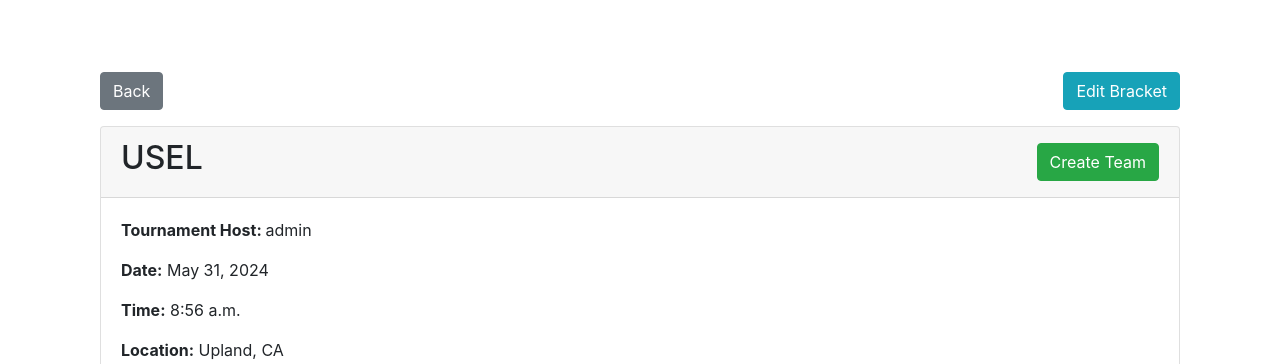
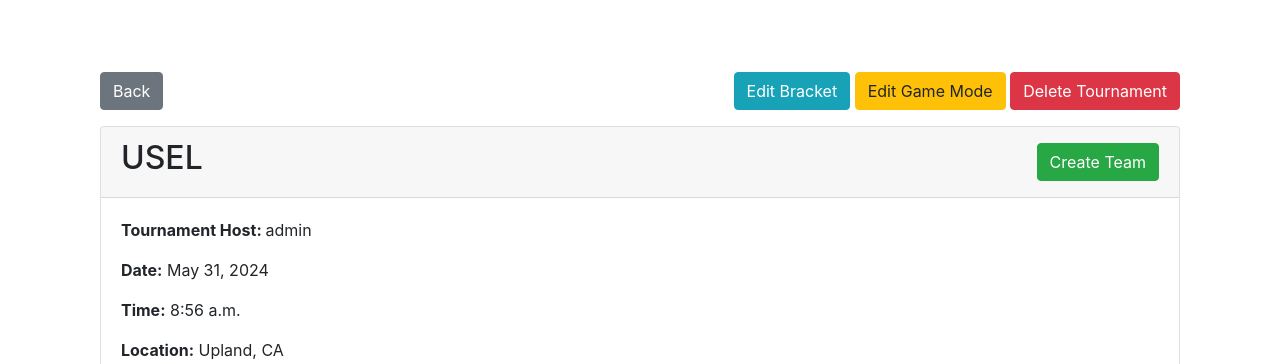
Before and after one commit to nigel-otieno/USEL-Tournament, a Django app: page /tournament/1/ in a window 1280 px wide. Shown: the part 56-420 px from the top of the page. Run offline with Django 5.2, Linux system fonts and the light colour scheme; a user stored in the database is signed in; data comes from the database, SQL or seed files in the repository; both versions use the stored data as it was before the commit; some libraries are stand-ins or nearby versions.

Commit message:
game_mode_edit as well as tournament deletion logic

```diff
--- a/tournament/tournament_app/forms.py
+++ b/tournament/tournament_app/forms.py
@@ -17,17 +17,17 @@ class GameModeSelectionForm(forms.Form):
 class TimeBasedGameModeForm(forms.ModelForm):
     class Meta:
         model = TimeBasedGameMode
-        fields = ['name', 'description', 'event_date', 'rounds', 'time_score']
+        fields = ['name', 'description',  'rounds', 'time_score']
 
 class ScoreBasedGameModeForm(forms.ModelForm):
     class Meta:
         model = ScoreBasedGameMode
-        fields = ['name', 'description', 'event_date', 'rounds']
+        fields = ['name', 'description',  'rounds']
 
 class HybridGameModeForm(forms.ModelForm):
     class Meta:
         model = HybridGameMode
-        fields = ['name', 'description', 'event_date', 'rounds', 'time_score']
+        fields = ['name', 'description',  'rounds', 'time_score']
 
 
 class TeamForm(forms.ModelForm):
--- a/tournament/tournament_app/models.py
+++ b/tournament/tournament_app/models.py
@@ -12,7 +12,6 @@ class TimeBasedGameMode(models.Model):
 
     name = models.CharField(max_length=100)
     description = models.TextField(blank=True, null=True)
-    event_date = models.DateField()
     created_by = models.ForeignKey(User, on_delete=models.CASCADE, related_name='time_based_created')
     created_at = models.DateTimeField(auto_now_add=True)
     rounds = models.IntegerField(choices=ROUND_CHOICES, default=1, help_text="Number of rounds")
@@ -30,7 +29,6 @@ class ScoreBasedGameMode(models.Model):
 
     name = models.CharField(max_length=100)
     description = models.TextField(blank=True, null=True)
-    event_date = models.DateField()
     created_by = models.ForeignKey(User, on_delete=models.CASCADE, related_name='score_based_created')
     created_at = models.DateTimeField(auto_now_add=True)
     rounds = models.IntegerField(choices=ROUND_CHOICES, default=1, help_text="Number of rounds")
@@ -47,7 +45,6 @@ class HybridGameMode(models.Model):
 
     name = models.CharField(max_length=100)
     description = models.TextField(blank=True, null=True)
-    event_date = models.DateField()
     created_by = models.ForeignKey(User, on_delete=models.CASCADE, related_name='hybrid_created')
     created_at = models.DateTimeField(auto_now_add=True)
     rounds = models.IntegerField(choices=ROUND_CHOICES, default=1, help_text="Number of rounds")
--- a/tournament/tournament_app/templates/base_generic.html
+++ b/tournament/tournament_app/templates/base_generic.html
@@ -1,4 +1,4 @@
-{% load static%}
+{% load static %}
 
 <!DOCTYPE html>
 <html lang="en">
@@ -25,7 +25,7 @@
     </style>
 </head>
 <body>
-    <nav class="navbar navbar-expand-lg navbar-dark bg-dark">
+    <nav class="navbar navbar-expand-lg navbar-dark bg-dark sticky-top">
         <a class="navbar-brand" href="{% url 'index' %}">USEL TOURNAMENTS</a>
         <button class="navbar-toggler" type="button" data-toggle="collapse" data-target="#navbarNav" aria-controls="navbarNav" aria-expanded="false" aria-label="Toggle navigation">
             <span class="navbar-toggler-icon"></span>
--- a/tournament/tournament_app/templates/tournament_detail.html
+++ b/tournament/tournament_app/templates/tournament_detail.html
@@ -11,6 +11,11 @@
         <div class="col-md-6 text-right">
             {% if user.is_authenticated and user == tournament.created_by %}
                 <a href="{% url 'bracket_create' tournament.id %}" class="btn btn-info">Edit Bracket</a>
+                <a href="{% url 'game_mode_edit' tournament.id %}" class="btn btn-warning">Edit Game Mode</a>
+                <form action="{% url 'tournament_delete' tournament.id %}" method="post" style="display: inline;">
+                    {% csrf_token %}
+                    <button type="submit" class="btn btn-danger">Delete Tournament</button>
+                </form>
             {% endif %}
         </div>
     </div>
--- a/tournament/tournament_app/templates/tournament_edit.html
+++ b/tournament/tournament_app/templates/tournament_edit.html
@@ -3,17 +3,13 @@
 {% block title %}Edit Tournament{% endblock %}
 
 {% block content %}
-<button onclick="history.back()" class="btn btn-secondary">Back</button>
+<button onclick="history.back()" class="btn btn-secondary ">Back</button>
 
 <div class="container mt-5">
     <h2>Edit Tournament: {{ tournament.name }}</h2>
     <form method="post" enctype="multipart/form-data">
         {% csrf_token %}
         {{ form.as_p }}
-        {% if game_mode_form %}
-        <h3>Edit Game Mode: {{ tournament.game_mode.name }}</h3>
-        {{ game_mode_form.as_p }}
-        {% endif %}
         <button type="submit" class="btn btn-primary">Save Changes</button>
     </form>
 </div>
--- a/tournament/tournament_app/urls.py
+++ b/tournament/tournament_app/urls.py
@@ -16,4 +16,7 @@ urlpatterns = [
     path('tournament/<int:tournament_id>/bracket/display/', views.bracket_display, name='bracket_display'),
     path('tournament/create/', game_mode_selection, name='game_mode_selection'),
     path('tournament/create/<str:game_mode>/', views.tournament_create, name='tournament_create'),
+    path('tournament/<int:tournament_id>/game_mode/edit/', views.game_mode_edit, name='game_mode_edit'),
+    path('tournament/<int:tournament_id>/delete/', tournament_delete, name='tournament_delete'),
+
 ]
--- a/tournament/tournament_app/views.py
+++ b/tournament/tournament_app/views.py
@@ -3,9 +3,54 @@ from django.contrib.auth.decorators import login_required
 from django.views.generic import ListView, DetailView, TemplateView
 from .models import *
 from .forms import *
-from .bracket import Bracket as BracketClass
 import json
+from .bracket import Bracket
+from django.contrib import messages
 
+@login_required
+def tournament_delete(request, tournament_id):
+    tournament = get_object_or_404(Tournament, id=tournament_id)
+    if request.user != tournament.created_by:
+        messages.error(request, "You do not have permission to delete this tournament.")
+        return redirect('tournament_detail', tournament_id=tournament.id)
+
+    if request.method == 'POST':
+        tournament.delete()
+        messages.success(request, "Tournament deleted successfully.")
+        return redirect('tournaments')
+
+    return render(request, 'tournament_confirm_delete.html', {'tournament': tournament})
+
+@login_required
+def game_mode_edit(request, tournament_id):
+    tournament = get_object_or_404(Tournament, id=tournament_id)
+    game_mode_instance = tournament.game_mode
+
+    if game_mode_instance is None:
+        return redirect('tournament_detail', tournament_id=tournament.id)
+
+    if isinstance(game_mode_instance, TimeBasedGameMode):
+        GameModeForm = TimeBasedGameModeForm
+    elif isinstance(game_mode_instance, ScoreBasedGameMode):
+        GameModeForm = ScoreBasedGameModeForm
+    elif isinstance(game_mode_instance, HybridGameMode):
+        GameModeForm = HybridGameModeForm
+    else:
+        raise ValueError("Invalid game mode")
+
+    if request.method == 'POST':
+        game_mode_form = GameModeForm(request.POST, instance=game_mode_instance)
+        if game_mode_form.is_valid():
+            game_mode_form.save()
+            return redirect('tournament_detail', tournament.id)
+    else:
+        game_mode_form = GameModeForm(instance=game_mode_instance)
+
+    return render(request, 'game_mode_edit.html', {
+        'game_mode_form': game_mode_form,
+        'tournament': tournament,
+        'game_mode': game_mode_instance
+    })
 
 @login_required
 def game_mode_selection(request):
@@ -63,12 +108,13 @@ def bracket_create(request, tournament_id):
         bracket_instance = tournament.bracket
         bracket_data = bracket_instance.state
     except Bracket.DoesNotExist:
+        bracket_instance = None
         bracket_data = None
 
     if bracket_data:
-        bracket = BracketClass(teams, rounds=bracket_data['rounds'], lineup=bracket_data['lineup'])
+        bracket = Bracket(teams, rounds=bracket_data['rounds'], lineup=bracket_data['lineup'])
     else:
-        bracket = BracketClass(teams)
+        bracket = Bracket(teams)
 
     if request.method == 'POST':
         if 'shuffle' in request.POST:
@@ -82,7 +128,7 @@ def bracket_create(request, tournament_id):
             'rounds': bracket.rounds,
             'lineup': bracket.lineup
         }
-        if bracket_data:
+        if bracket_instance:
             bracket_instance.state = bracket_state
             bracket_instance.save()
         else:
@@ -100,14 +146,13 @@ def bracket_display(request, tournament_id):
         bracket_instance = tournament.bracket
         bracket_data = bracket_instance.state
     except Bracket.DoesNotExist:
+        bracket_instance = None
         bracket_data = None
 
     if bracket_data:
-        bracket = BracketClass(teams)
-        bracket.rounds = bracket_data['rounds']
-        bracket.lineup = bracket_data['lineup']
+        bracket = Bracket(teams, rounds=bracket_data['rounds'], lineup=bracket_data['lineup'])
     else:
-        bracket = BracketClass(teams)
+        bracket = Bracket(teams)
 
     return render(request, 'bracket_display.html', {'bracket': bracket, 'tournament': tournament})
 
@@ -118,15 +163,43 @@ def tournament_edit(request, id):
     if request.user != tournament.created_by:
         return redirect('tournament_detail', pk=tournament.id)
 
+    game_mode_instance = None
+    GameModeForm = None
+
+    if hasattr(tournament, 'timebasedgamemode'):
+        game_mode_instance = tournament.timebasedgamemode
+        GameModeForm = TimeBasedGameModeForm
+    elif hasattr(tournament, 'scorebasedgamemode'):
+        game_mode_instance = tournament.scorebasedgamemode
+        GameModeForm = ScoreBasedGameModeForm
+    elif hasattr(tournament, 'hybridgamemode'):
+        game_mode_instance = tournament.hybridgamemode
+        GameModeForm = HybridGameModeForm
+
     if request.method == 'POST':
         form = TournamentForm(request.POST, request.FILES, instance=tournament)
-        if form.is_valid():
+        if game_mode_instance:
+            game_mode_form = GameModeForm(request.POST, instance=game_mode_instance)
+        else:
+            game_mode_form = None
+
+        if form.is_valid() and (game_mode_form is None or game_mode_form.is_valid()):
             form.save()
+            if game_mode_form:
+                game_mode_form.save()
             return redirect('tournament_detail', pk=tournament.id)
     else:
         form = TournamentForm(instance=tournament)
+        if game_mode_instance:
+            game_mode_form = GameModeForm(instance=game_mode_instance)
+        else:
+            game_mode_form = None
 
-    return render(request, 'tournament_edit.html', {'form': form, 'tournament': tournament})
+    return render(request, 'tournament_edit.html', {
+        'form': form,
+        'tournament': tournament,
+        'game_mode_form': game_mode_form
+    })
 
 @login_required
 def team_create(request, tournament_id):
```
Also changed, not shown: tournament/tournament_app/templates/game_mode_edit.html (added, +16 -0 lines), tournament/tournament_app/templates/tournament_confirm_delete.html (added, +14 -0 lines), tournament/db.sqlite3, tournament/media/tournament_images/dog_X4IpZJ2.jpg (added), tournament/media/tournament_images/orange_XuAWm0B.png (added), tournament/media/tournament_images/orange_p6mS4nZ.png (added), tournament/tournament_app/migrations/0007_bracket.py (added), tournament/tournament_app/migrations/0008_remove_hybridgamemode_event_date_and_more.py (added).
